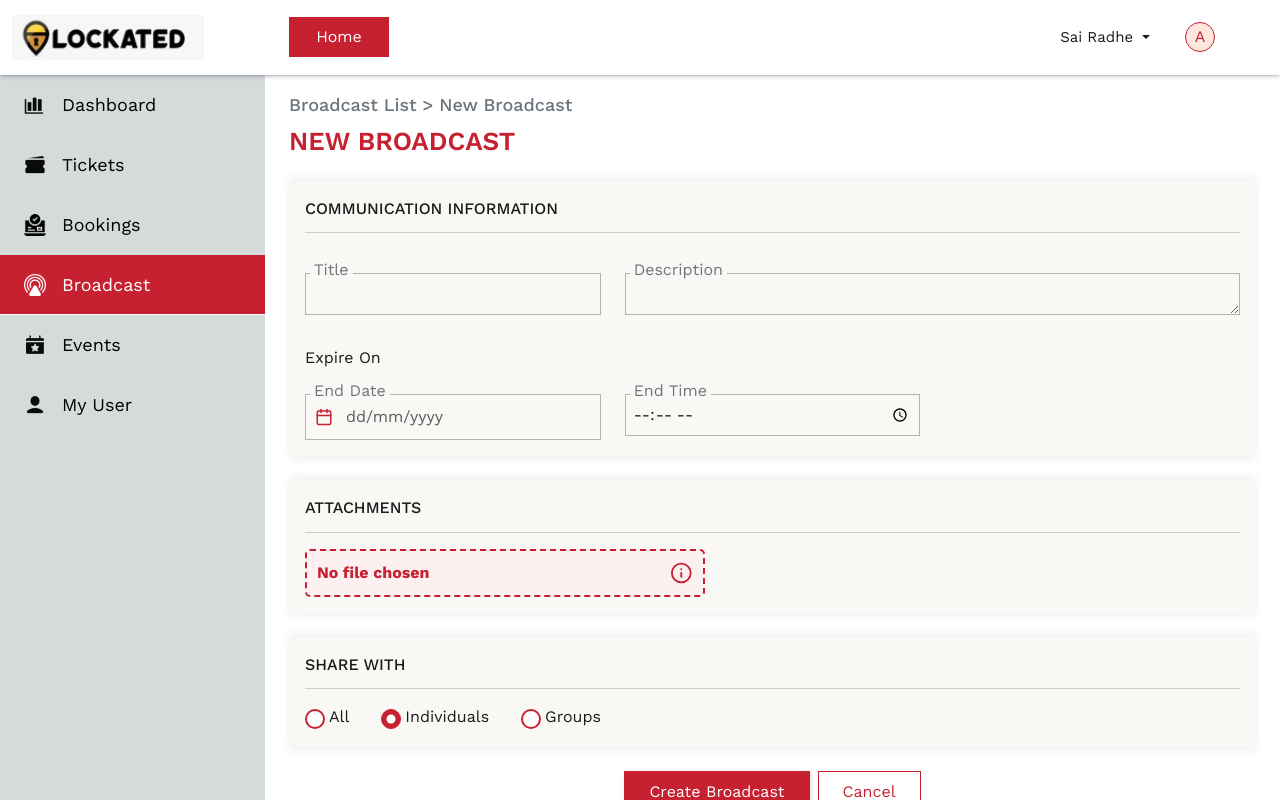
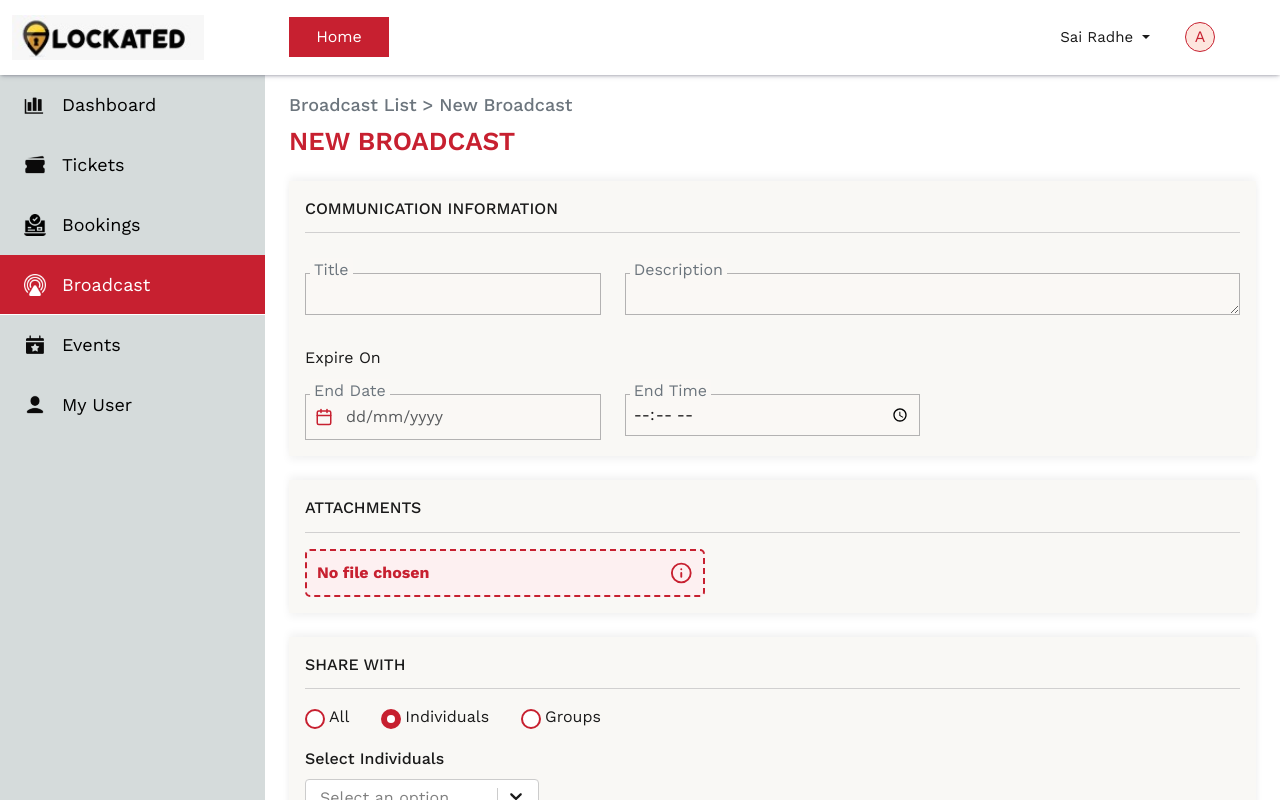
Before and after one commit to atharv0811/urbnwrk, a React (Vite) app: page /broadcast/add-broadcast in a window 1280 px wide. Both pictures are taken after a click on the radio button "Individuals". Built offline with nearby package versions, Linux system fonts and the light colour scheme.

Commit message:
dropdown added in broadcast

```diff
--- a/package.json
+++ b/package.json
@@ -16,6 +16,7 @@
     "react-datepicker": "^8.1.0",
     "react-dom": "^19.0.0",
     "react-router-dom": "^7.2.0",
+    "react-select": "^5.10.1",
     "recharts": "^2.15.1"
   },
   "devDependencies": {
--- /dev/null
+++ b/src/components/MultiSelectBox.jsx
@@ -0,0 +1,97 @@
+import Select from "react-select";
+
+export default function MultiSelectBox({
+  options,
+  value,
+  onChange,
+  placeholder,
+}) {
+  const customStyles = {
+    control: (base, state) => ({
+      ...base,
+      minHeight: "35px",
+      padding: "0px 4px",
+      position: "relative",
+      zIndex: 10,
+      border: "1px solid #ccc",
+      boxShadow: state.isFocused ? "0 0 0 4px rgba(128, 189, 255, 0.5)" : base.boxShadow,
+
+
+    }),
+
+    valueContainer: (base) => ({
+      ...base,
+      overflowY: "auto",
+    }),
+    indicatorsContainer: (base) => ({
+      ...base,
+      height: "32px",
+    }),
+    menu: (base) => ({
+      ...base,
+      zIndex: 9999,
+      position: "absolute",
+      top: "100%",
+      padding: "5px",
+    }),
+    option: (base, state) => ({
+      ...base,
+      zIndex: 9999,
+      backgroundColor: state.isSelected
+        ? "#D3D3D3"
+        : state.isFocused
+          ? "#c72030"
+          : "transparent",
+      color: state.isSelected ? "#333" : state.isFocused ? "white" : "black",
+      cursor: "pointer",
+      padding: "10px",
+      borderRadius: "4px",
+    }),
+    singleValue: (base) => ({
+      ...base,
+      color: "#333",
+      backgroundColor: "transparent",
+    }),
+    multiValue: (base) => ({
+      ...base,
+      backgroundColor: "#c72030",
+      color: "white",
+    }),
+    multiValueLabel: (base) => ({
+      ...base,
+      color: "white",
+    }),
+    multiValueRemove: (base) => ({
+      ...base,
+      color: "#fff",
+      cursor: "pointer",
+      ":hover": {
+        backgroundColor: "#c72030",
+        color: "#fff",
+      },
+    }),
+    dropdownIndicator: (base) => ({
+      ...base,
+      color: "hsl(0, 0%, 80%)",
+    }),
+    clearIndicator: (base) => ({
+      ...base,
+      color: "hsl(0, 0%, 80%)",
+    }),
+  };
+
+  return (
+    <Select
+      isMulti
+      options={options}
+      value={value}
+      onChange={onChange}
+      placeholder={placeholder}
+      className="basic-multi-select"
+      classNamePrefix="select"
+      styles={customStyles}
+      closeMenuOnSelect={false}
+      isSearchable
+    />
+  );
+}
--- a/src/index.css
+++ b/src/index.css
@@ -472,7 +472,7 @@ textarea {
 input:focus {
   outline: none !important;
   box-shadow: none !important;
-  border: 1px solid #b3b2b2 !important;
+  border: 1px solid #b3b2b2;
 }
 
 .custom-switch {
@@ -656,6 +656,10 @@ input[type="radio"]:hover {
   border-radius: 4px;
 }
 
+.select__multi-value__remove path {
+  fill: #fff !important;
+}
+
 @media screen and (max-width: 942px) {
   .timeline {
     padding-left: 20px;
--- a/src/pages/broadcast-add.jsx
+++ b/src/pages/broadcast-add.jsx
@@ -2,13 +2,14 @@ import { Calendar, InfoIcon } from "lucide-react";
 import { useState } from "react";
 import DatePicker from "react-datepicker";
 import { Link, useNavigate } from "react-router-dom";
+import MultiSelectBox from "../components/MultiSelectBox";
 
 const AddBroadcast = () => {
     const navigate = useNavigate();
     const [endDate, setEndDate] = useState();
     const [fileNames, setFileNames] = useState("No file chosen");
-    const [selectedOption, setSelectedOption] = useState("");
-    const [showPopup, setShowPopup] = useState(false);
+    const [selectedOption, setSelectedOption] = useState("all");
+    const [selectedOptions, setSelectedOptions] = useState([]);
 
     const handleFileChange = (event) => {
         const files = event.target.files;
@@ -179,6 +180,36 @@ const AddBroadcast = () => {
                             </label>
                         </div>
                     </div>
+
+                    {selectedOption !== "all" && (
+                        <div className="mt-3 w-25">
+                            <label className="fw-medium mb-2" htmlFor="dropdown">
+                                Select {selectedOption === "individuals" ? "Individuals" : "Groups"}
+                            </label>
+                            <MultiSelectBox
+                                options={
+                                    selectedOption === "individuals" ? [
+                                        { label: "User 1", value: "user1" },
+                                        { label: "User 2", value: "user2" },
+                                        { label: "User 3", value: "user3" },
+                                        { label: "User 4", value: "user4" },
+                                        { label: "User 5", value: "user5" },
+                                    ] : [
+                                        { label: "Group 1", value: "group1" },
+                                        { label: "Group 2", value: "group2" },
+                                        { label: "Group 3", value: "group3" },
+                                        { label: "Group 4", value: "group4" },
+                                        { label: "Group 5", value: "group5" },
+                                    ]
+                                }
+                                value={selectedOptions}
+                                onChange={(selectedOptions) => {
+                                    setSelectedOptions(selectedOptions);
+                                }}
+                                placeholder="Select an option"
+                            />
+                        </div>
+                    )}
                 </div>
 
                 <div className="d-flex align-items-center justify-content-center gap-2">
```
